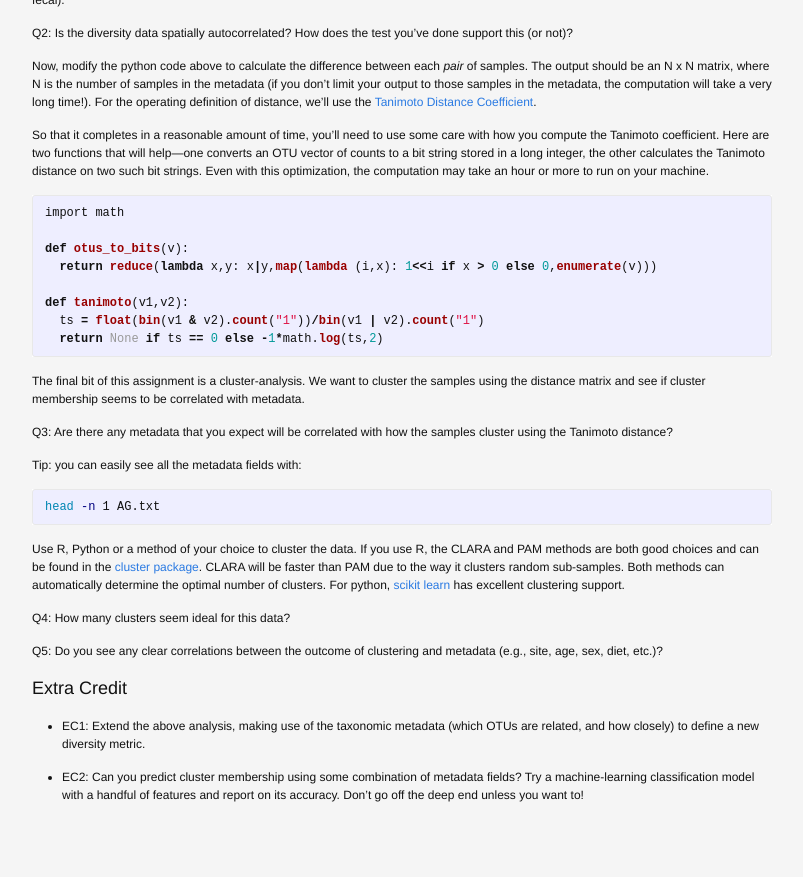
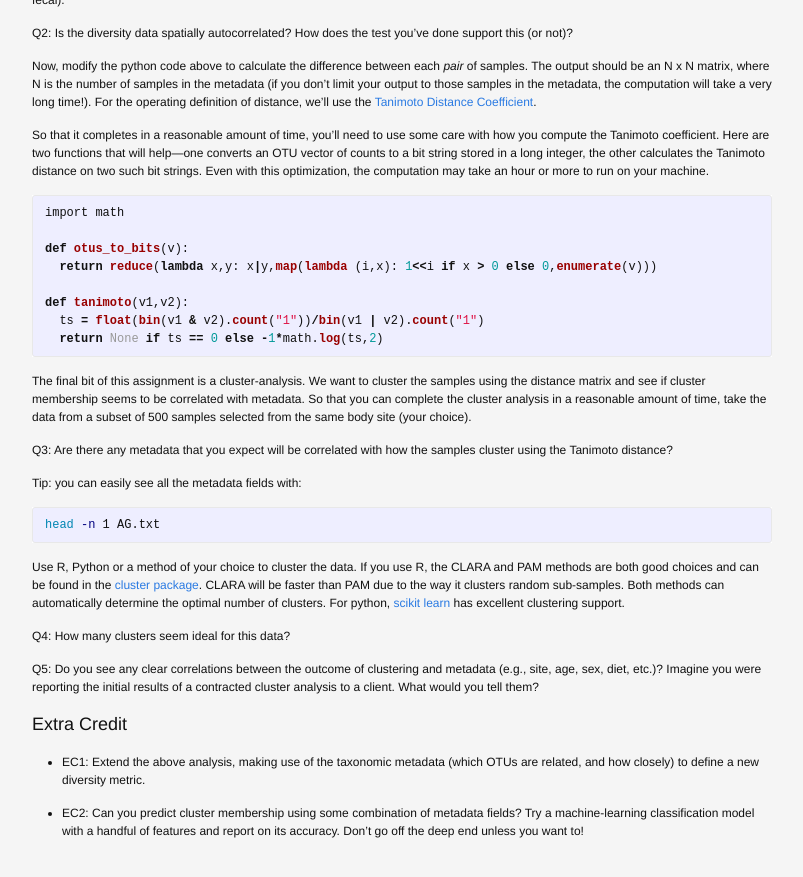
Before and after one commit to somerandomsequence/csci-4830-7000-gsa, a Jekyll site: the page built from assignments/guts.md, in a window 1280 px wide and 900 px high, scrolled down 1637 px. Shown: the top 877 px of the window, without its empty margins (238-1041 px from the left). Built offline with Jekyll 4.4.1, drawn with Linux system fonts in a browser that asks for light colours.

Commit message:
New readings and some edits to guts project

```diff
--- a/assignments/guts.md
+++ b/assignments/guts.md
@@ -109,7 +109,7 @@ def tanimoto(v1,v2):
   return None if ts == 0 else -1*math.log(ts,2)
 {% endhighlight %}
 
-The final bit of this assignment is a cluster-analysis. We want to cluster the samples using the distance matrix and see if cluster membership seems to be correlated with metadata.
+The final bit of this assignment is a cluster-analysis. We want to cluster the samples using the distance matrix and see if cluster membership seems to be correlated with metadata. So that you can complete the cluster analysis in a reasonable amount of time, take the data from a subset of 500 samples selected from the same body site (your choice).
 
 Q3: Are there any metadata that you expect will be correlated with how the samples cluster using the Tanimoto distance?
 
@@ -123,7 +123,7 @@ Use R, Python or a method of your choice to cluster the data. If you use R, the
 
 Q4: How many clusters seem ideal for this data?
 
-Q5: Do you see any clear correlations between the outcome of clustering and metadata (e.g., site, age, sex, diet, etc.)?
+Q5: Do you see any clear correlations between the outcome of clustering and metadata (e.g., site, age, sex, diet, etc.)? Imagine you were reporting the initial results of a contracted cluster analysis to a client. What would you tell them?
 
 ## Extra Credit
 
```
Also changed, not shown: 2 other files.
